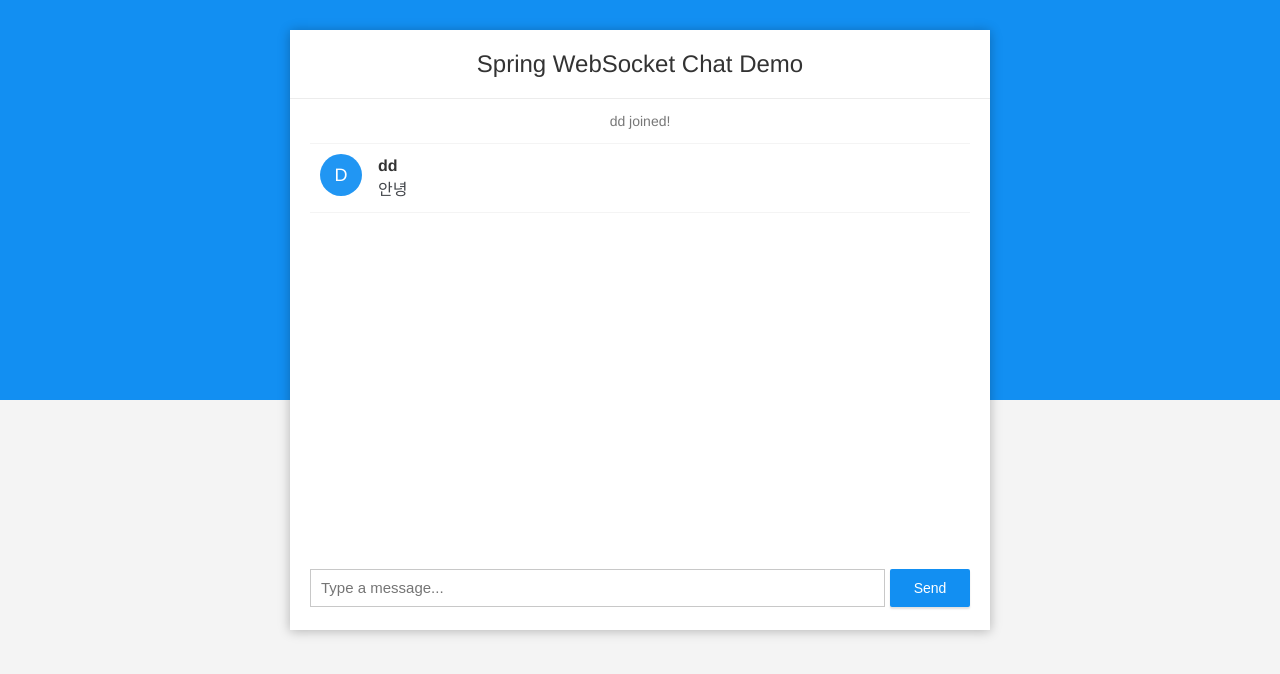
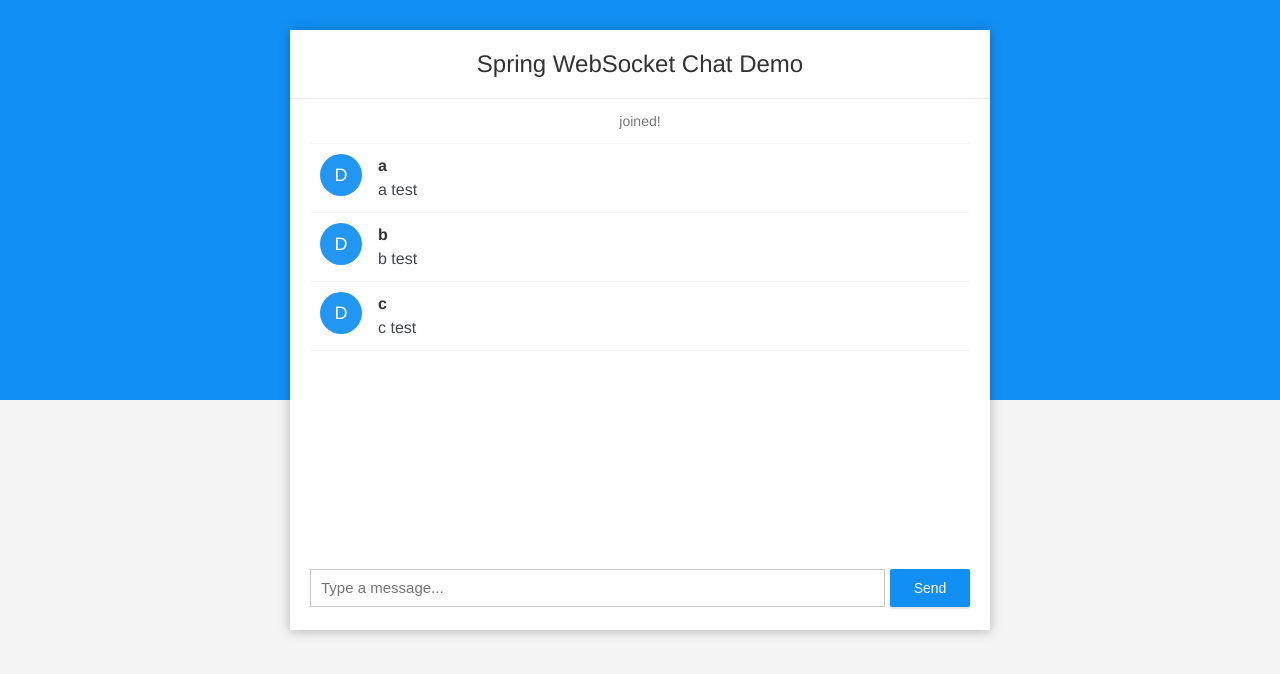
Before and after one commit to ion-study/chat-front, a Nuxt app: page /chat in a window 1280 px wide. Shown: the top 674 px of the page. Built offline with nearby package versions, Linux system fonts and the light colour scheme.

Commit message:
user join, message 전송 vue로 수정

```diff
--- a/package.json
+++ b/package.json
@@ -11,8 +11,10 @@
     "generate": "nuxt generate"
   },
   "dependencies": {
+    "net": "^1.0.2",
     "nuxt": "^2.0.0",
     "sockjs-client": "^1.4.0",
+    "stompjs": "^2.3.3",
     "webstomp-client": "^1.2.6"
   },
   "devDependencies": {}
--- a/pages/chat/index.vue
+++ b/pages/chat/index.vue
@@ -10,18 +10,19 @@
         </div>
         <ul id="messageArea">
           <li class="event-message">
-            <p>dd joined!</p>
+            <p>{{ userName }} joined!</p>
           </li>
-          <li class="chat-message"><i style="background-color: rgb(33, 150, 243);">d</i><span>dd</span>
-            <p>안녕</p>
+
+          <li class="chat-message" v-for="chat in chatList" :key="chat.id"><i style="background-color: rgb(33, 150, 243);">d</i><span>{{ chat.userName }}</span>
+            <p>{{ chat.content }}</p>
           </li>
         </ul>
 
         <form id="messageForm" name="messageForm">
           <div class="form-group">
             <div class="input-group clearfix">
-              <input type="text" id="message" placeholder="Type a message..." autocomplete="off" class="form-control"/>
-              <button type="submit" class="primary">Send</button>
+              <input v-model="msg" type="text" id="message" placeholder="Type a message..." autocomplete="off" class="form-control"/>
+              <button type="submit" class="primary" @click.prevent="message">Send</button>
             </div>
           </div>
         </form>
@@ -32,10 +33,50 @@
 
 <script>
   export default {
-    name: "index"
+    name: "index",
+    data() {
+      return {
+        msg: '',
+        chatList: [
+          {id: 1, userName: 'a', content: 'a test'},
+          {id: 2, userName: 'b', content: 'b test'},
+          {id: 3, userName: 'c', content: 'c test'}
+        ]
+      }
+    },
+    // computed: {
+    //   userName: function() {
+    //     console.log(this.$store)
+    //     return this.$store.state.user.userInfo.name
+    //   }
+    // },
+    methods: {
+      message() {
+        if(this.msg && this.$store.state.user.stompClient) {
+          var chatMessage = {
+            sender: this.$store.state.user.userInfo.name,
+            content: this.msg,
+            type: 'CHAT'
+          };
+          this.$store.state.user.stompClient.send("/app/chat.sendMessage", {}, JSON.stringify(chatMessage));
+          this.msg = '';
+        }
+      }
+    },
+    created() {
+      console.log('created:')
+      console.log(this.$store.state.user)
+      this.userName = this.$store.state.user.userInfo.name
+      console.log(this.userName)
+    }
   }
 </script>
 
 <style scoped>
-
+.my-chat {
+  color: red;
+}
+.your-chat {
+  color: blue;
+}
 </style>
--- a/pages/index.vue
+++ b/pages/index.vue
@@ -18,9 +18,10 @@
 
 <script>
   import SockJS from "sockjs-client";
-  import Stomp from "webstomp-client";
+  import Stomp from "stompjs";
 
-  export default {
+
+export default {
 
   components: {
   },
@@ -35,24 +36,39 @@
       if(this.userName) {
         var socket = new SockJS('http://localhost:8080/ws');
         this.stompClient = Stomp.over(socket);
+        console.log("TTTT",socket)
         this.stompClient.connect({}, this.onConnected, this.onError);
       }
     },
     onConnected() {
       // Subscribe to the Public Topic
-     // this.stompClient.subscribe('/topic/public', onMessageReceived);
-
+      this.stompClient.subscribe('/topic/public', this.onMessageReceived);
       // Tell your username to the server
       this.stompClient.send("/app/chat.addUser",
         {},
         JSON.stringify({sender: this.userName, type: 'JOIN'})
       )
-      console.log('connect 성공')
+      console.log('connect 성공',this.stompClient.ws.sessionId)
+      // username 저장
+      this.$store.state.user.userInfo.name = this.userName;
+//      sessionStorage.setItem('userName', this.userName);
+      console.log('session userName: ' + sessionStorage.getItem('userName'));
+      // stompClient 저장
+      this.$store.state.user.stompClient = this.stompClient;
+      console.log(this.$store.state.user.stompClient);
+      // chat페이지 이동
+      this.$router.push('/chat');
     },
     onError() {
       console.log('error')
+    },
+    onMessageReceived(m) {
+      console.log("received",JSON.parse(m.body).sessionId);
+      console.log('chatlist,' this.chatList)
     }
+
   }
+
 }
 </script>
 
--- a/store/user.js
+++ b/store/user.js
@@ -1,6 +1,7 @@
 export default {
   state: {
-    userInfo: {name: ''}
+    userInfo: {name: '', sessionId: ''},
+    stompClient: {test: 'test'}
   }
   // getters: {
   // },
```
Also changed, not shown: 1 other file (tests, documents, lock files or other folders).
